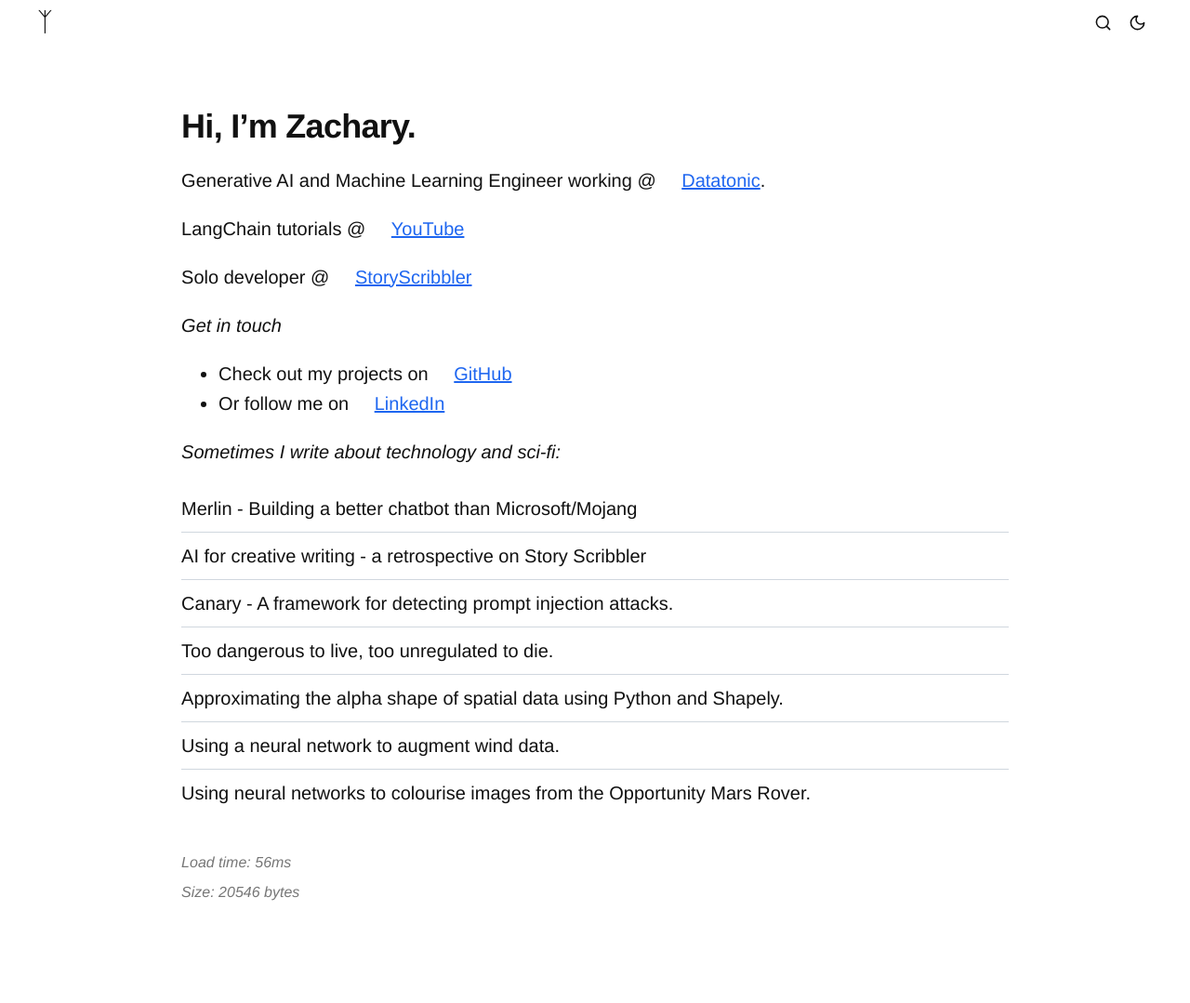
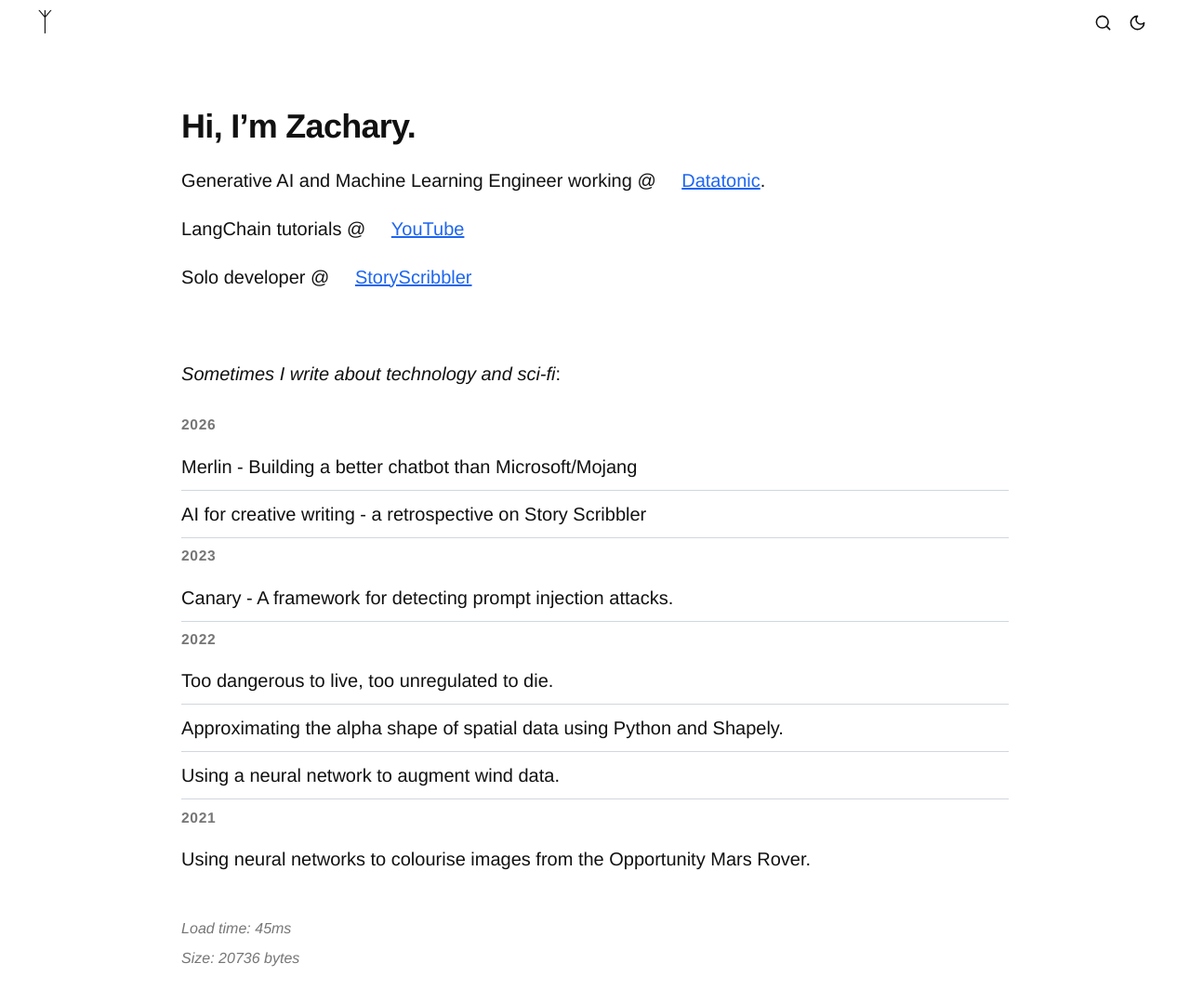
Before and after one commit to Cutwell/blog, a Jekyll site: the page built from index.md, in a window 1280 px wide and 1105 px high. Shown: the top 1079 px of the window at 93% size. Built offline with Jekyll 4.4.1, drawn with Linux system fonts in a browser that asks for light colours.

Commit message:
added year dividers to post list

```diff
--- a/_includes/main.css
+++ b/_includes/main.css
@@ -127,6 +127,19 @@
 
 .post-list a:hover {
     color: var(--link)
+}
+
+.post-list-year {
+    padding-top: 1.1em;
+    font-size: 0.78em;
+    font-weight: 600;
+    color: var(--muted);
+    letter-spacing: 0.04em;
+    text-transform: uppercase
+}
+
+.post-list tr:has(.post-list-year) {
+    border-bottom: none
 }
 
 img {
--- a/index.md
+++ b/index.md
@@ -11,13 +11,10 @@
 
 Solo developer @ [StoryScribbler](https://storyscribbler.com/)
 
-*Get in touch*
+<br>
 
-* Check out my projects on [GitHub](https://github.com/Cutwell)
-* Or follow me on [LinkedIn](https://www.linkedin.com/in/zacharysmith5/)
-
-_Sometimes I write about technology and sci-fi:_
+*Sometimes I write about technology and sci-fi*:
 {% if site.compression.blogs and site.articles %}
 {% assign articles = site.articles | sort: 'last-updated' | reverse %}
-<table class="post-list">{% for post in articles %}<tr><td><a href="{{ site.baseurl }}{{ post.url }}">{{ post.title }}</a></td></tr>{% endfor %}</table>
+<table class="post-list">{% assign current_year = '' %}{% for post in articles %}{% assign post_year = post['last-updated'] | date: "%Y" %}{% if post_year != current_year %}{% assign current_year = post_year %}<tr><td class="post-list-year">{{ post_year }}</td></tr>{% endif %}<tr><td><a href="{{ site.baseurl }}{{ post.url }}">{{ post.title }}</a></td></tr>{% endfor %}</table>
 {% endif %}
```
Also changed, not shown: _includes/contact.md (+1 -1 lines), README.md.
